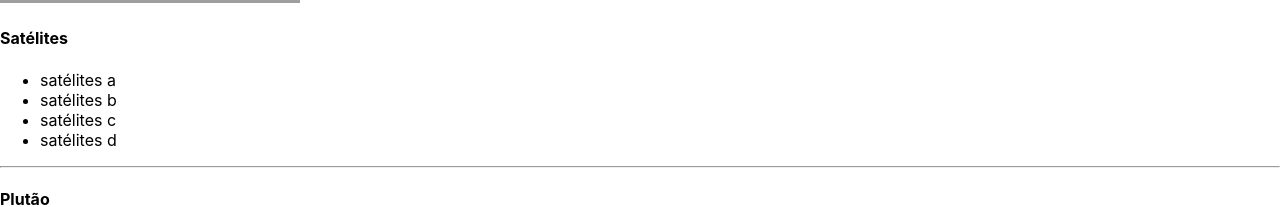
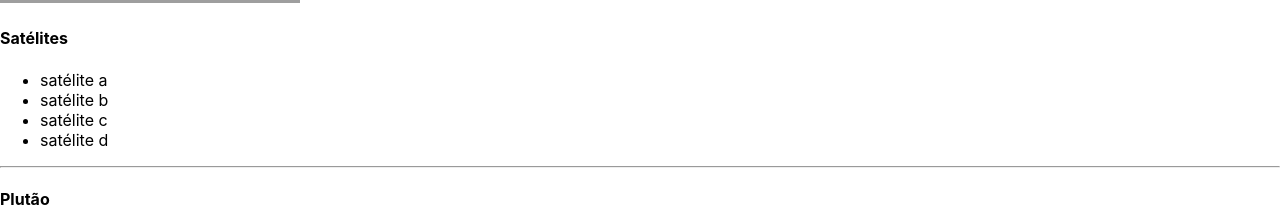
Before and after one commit to Matheus562/React.Js, a React (Create React App) app: page / in a window 1280 px wide. Shown: the part 347-554 px from the top of the page. Built offline with nearby package versions, Linux system fonts and the light colour scheme; grey boxes are pictures that could not be loaded.

Commit message:
renderizar-multiplos-components

```diff
--- a/src/components/planets/planet/index.js
+++ b/src/components/planets/planet/index.js
@@ -5,7 +5,7 @@ import DescriptionWithLink from "../../shared/description_with_link";
 
 const Planet = (props) => {
   const names = ["a", "b", "c", "d"];
-  const satellites = names.map((n) => <li>satélites {n}</li>);
+  const satellites = names.map((n) => <li>satélite {n}</li>);
 
   let title;
   if (props.title_with_underline)
```
